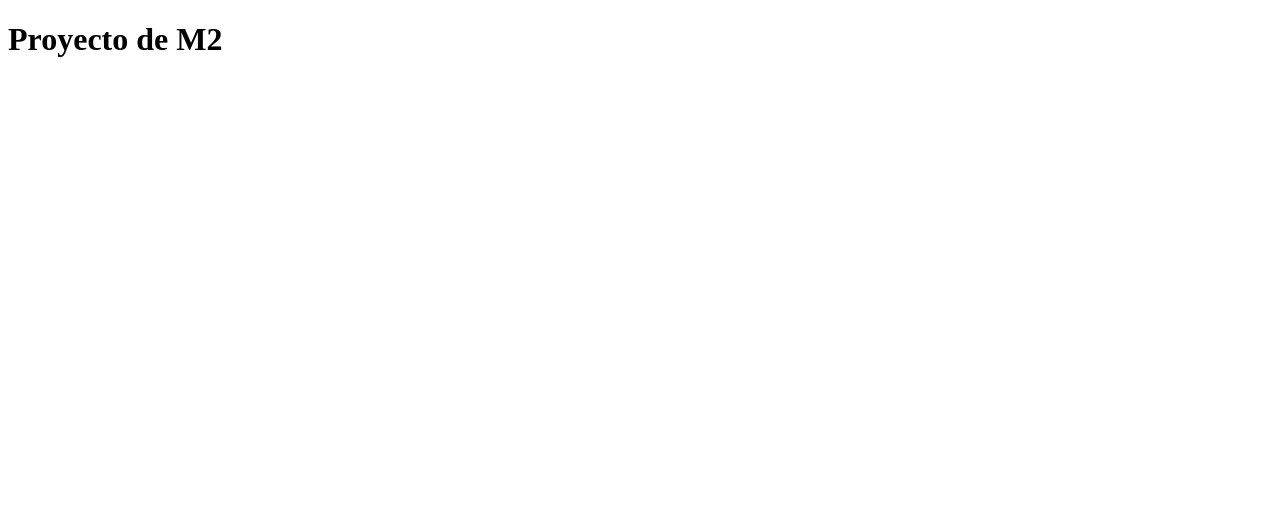
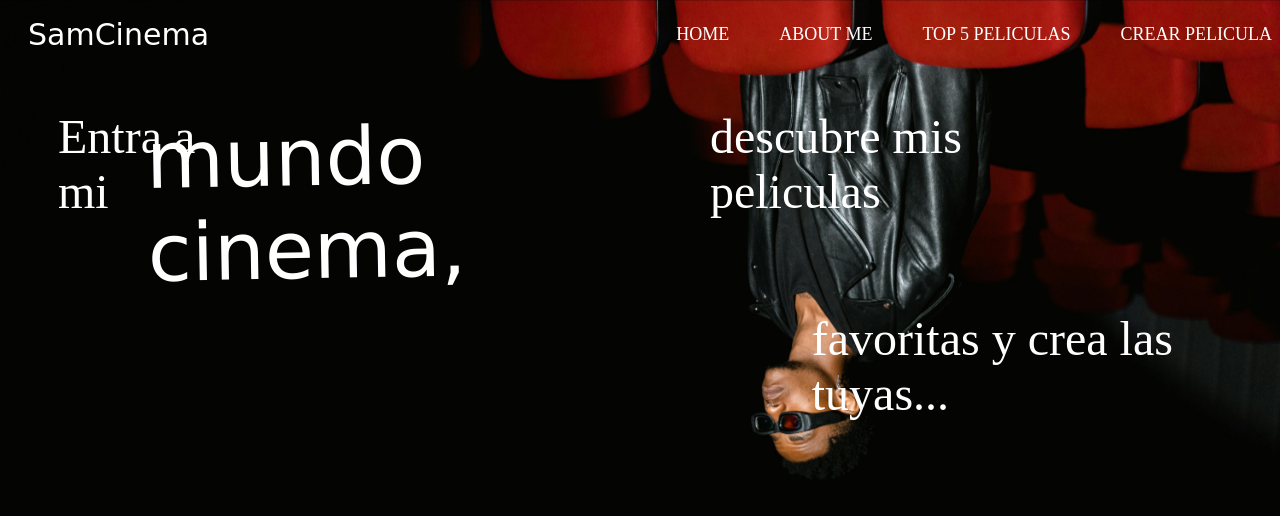
Before and after one commit to pi-rym/PM2-SamantaDriuzzi, a website: page front/index.html in a window 1280 px wide. Drawn offline with Linux system fonts and the light colour scheme; a web font is replaced by a local one.

Commit message:
Olvide por completo comitear por secciones,commit generaral de todo mi avance hasta ahora

```diff
--- /dev/null
+++ b/front/index.css
@@ -0,0 +1,60 @@
+/* agregar una imagen de fondo en toda la pagina */
+body {
+  background-image: url("./assets/fondoHome.jpg");
+  background-attachment: fixed;
+  background-position: center;
+  background-repeat: no-repeat;
+  background-size: cover;
+}
+body::after {
+  content: "";
+  display: block;
+  position: fixed;
+  top: 0;
+  left: 0;
+  width: 100%;
+  height: 100%;
+  background-image: inherit;
+  background-size: inherit;
+  background-position: inherit;
+  background-repeat: inherit;
+  transform: scaleY(-1);
+  -webkit-transform: scaleY(
+    -1
+  ); /* Para navegadores webkit (como Chrome y Safari) */
+  filter: FlipV; /* Alternativa para IE y Edge */
+  z-index: -1;
+}
+.textHome {
+  display: flex;
+  justify-content: flex-start;
+  margin-left: 50px;
+  position: relative;
+}
+.containerLines {
+  display: flex;
+}
+.firstLine {
+  color: white;
+  font-size: 48px;
+  /* transform: translate(70px, -20px); */
+}
+.secondLine {
+  color: white;
+  font-family: "Macondo Swash Caps", cursive;
+  font-weight: 400;
+  font-style: normal;
+  font-size: 80px;
+  transform: rotate(359deg);
+  margin: 48px 0 0 -90px;
+}
+.thirdLine {
+  color: white;
+  font-size: 48px;
+  /* transform: translate(-100px, 80px); */
+}
+.fourthLine {
+  color: white;
+  font-size: 48px;
+  margin: 250px 0 0 -290px;
+}
--- a/front/index.html
+++ b/front/index.html
@@ -3,12 +3,45 @@
   <head>
     <meta charset="UTF-8" />
     <meta name="viewport" content="width=device-width, initial-scale=1.0" />
-    <title>Document</title>
+    <title>SamCinema</title>
+    <!-- files css -->
+    <link rel="stylesheet" href="/front/pagesStyles/navbar.css" />
+    <link rel="stylesheet" href="/front/index.css" />
+    <!-- files fonts -->
+    <link rel="preconnect" href="https://fonts.googleapis.com" />
+    <link rel="preconnect" href="https://fonts.gstatic.com" crossorigin />
+    <link
+      href="https://fonts.googleapis.com/css2?family=Macondo+Swash+Caps&display=swap"
+      rel="stylesheet"
+    />
   </head>
   <body>
-    <h1>Proyecto de M2</h1>
-
-    <script src="./scripts/tempData.js"></script>
-    <script src="./scripts/index.js"></script>
+    <header id="header" class="header">
+      <nav id="navbar">
+        <div class="logo">SamCinema</div>
+        <ul>
+          <li><a class="nav-link" href="#welcome-section">HOME</a></li>
+          <li><a class="nav-link" href="./pages/aboutMe.html">ABOUT ME</a></li>
+          <li>
+            <a class="nav-link" href="./pages/top5movies.html"
+              >TOP 5 PELICULAS</a
+            >
+          </li>
+          <li>
+            <a class="nav-link" href="./pages/createMovie.html"
+              >CREAR PELICULA</a
+            >
+          </li>
+        </ul>
+      </nav>
+    </header>
+    <section id="welcome-section" class="textHome">
+      <div class="containerLines">
+        <p class="firstLine">Entra a mi</p>
+        <p class="secondLine">mundo cinema,</p>
+        <p class="thirdLine">descubre mis peliculas</p>
+        <p class="fourthLine">favoritas y crea las tuyas...</p>
+      </div>
+    </section>
   </body>
 </html>
--- /dev/null
+++ b/front/pagesStyles/aboutMe.css
@@ -0,0 +1,7 @@
+body {
+  background-image: url("../assets/FondoSobreMi.png");
+  background-attachment: fixed;
+  background-position: center;
+  background-repeat: no-repeat;
+  background-size: cover;
+}
--- /dev/null
+++ b/front/pagesStyles/createMovie.css
@@ -0,0 +1,7 @@
+body {
+  background-image: url("../assets/fondoCrearPeli.png");
+  background-attachment: fixed;
+  background-position: center;
+  background-repeat: no-repeat;
+  background-size: cover;
+}
--- /dev/null
+++ b/front/pagesStyles/navbar.css
@@ -0,0 +1,33 @@
+#navbar {
+  display: flex;
+  justify-content: space-between;
+  align-items: center;
+  background-color: transparent;
+}
+
+.logo {
+  width: 200px;
+  font-family: "Macondo Swash Caps", cursive;
+  font-weight: 400;
+  font-style: normal;
+  color: white;
+  font-size: 30px;
+  margin-left: 20px;
+}
+ul {
+  display: flex;
+  list-style: none;
+  gap: 50px;
+}
+.nav-link {
+  background-color: transparent;
+  border: none;
+  color: white;
+  cursor: pointer;
+  font-size: 18px;
+  text-decoration: none;
+}
+
+.nav-link:hover {
+  text-decoration: underline;
+}
--- /dev/null
+++ b/front/pagesStyles/top5movies.css
@@ -0,0 +1,31 @@
+body {
+  background-image: url("../assets/fondoCrearPeli.png");
+  background-attachment: fixed;
+  background-position: center;
+  background-repeat: no-repeat;
+  background-size: cover;
+}
+#movieCardsContainer {
+  display: grid;
+  grid-template-columns: repeat(auto-fit, minmax(100px, 1fr));
+  gap: 38px;
+  padding: 100px;
+  justify-items: center;
+}
+.card {
+  width: 200px;
+  height: auto;
+}
+.card > img {
+  border-radius: 8px;
+  width: 100%;
+  height: auto;
+  box-shadow: 0px 0px 20px #9c9c9c;
+}
+.name {
+  color: white;
+  font-size: 18px;
+  text-align: center;
+  margin-top: 8px;
+  margin-top: 30px;
+}
--- a/front/scripts/index.js
+++ b/front/scripts/index.js
@@ -1 +1,21 @@
-console.log(tempData);
+const movieCardsContainer = document.getElementById("movieCardsContainer");
+
+const movies = tempData;
+
+movies.forEach((movie) => {
+  const card = document.createElement("div");
+  card.classList.add("card");
+
+  const img = document.createElement("img");
+  img.src = movie.poster;
+  img.alt = `${movie.title} Poster`;
+
+  const nameParagraph = document.createElement("p");
+  nameParagraph.textContent = movie.title;
+  nameParagraph.classList.add("name");
+
+  card.appendChild(img);
+  card.appendChild(nameParagraph);
+
+  movieCardsContainer.appendChild(card);
+});
--- a/front/scripts/tempData.js
+++ b/front/scripts/tempData.js
@@ -7,7 +7,7 @@ const tempData = [
     genre: ["Action", "Adventure", "Comedy"],
     rate: 7.7,
     poster:
-      "https://m.media-amazon.com/images/M/MV5BNjM0NTc0NzItM2FlYS00YzEwLWE0YmUtNTA2ZWIzODc2OTgxXkEyXkFqcGdeQXVyNTgwNzIyNzg@._V1_SX300.jpg",
+      "https://encrypted-tbn1.gstatic.com/images?q=tbn:ANd9GcTeV52YwTe6UOPw2JhgmV_lvjb2E2llMwPR4ulxNT7rPdgq_R3y",
   },
   {
     title: "Star Wars: Episode IV - A New Hope",
@@ -17,7 +17,7 @@ const tempData = [
     genre: ["Action", "Adventure", "Fantasy", "Sci-Fi"],
     rate: 8.7,
     poster:
-      "https://m.media-amazon.com/images/M/MV5BOTA5NjhiOTAtZWM0ZC00MWNhLThiMzEtZDFkOTk2OTU1ZDJkXkEyXkFqcGdeQXVyMTA4NDI1NTQx._V1_SX300.jpg",
+      "https://encrypted-tbn1.gstatic.com/images?q=tbn:ANd9GcSKTW3jUyO26OzUfoQnFRdIcH_9NgxuU2yzeFUMmJWqBCtPP9lF",
   },
   {
     title: "The Lord of the Rings: The Fellowship of the Ring",
@@ -27,6 +27,26 @@ const tempData = [
     genre: ["Action", "Adventure", "Drama", "Fantasy"],
     rate: 8.8,
     poster:
-      "https://m.media-amazon.com/images/M/MV5BN2EyZjM3NzUtNWUzMi00MTgxLWI0NTctMzY4M2VlOTdjZWRiXkEyXkFqcGdeQXVyNDUzOTQ5MjY@._V1_SX300.jpg",
+      "https://encrypted-tbn0.gstatic.com/images?q=tbn:ANd9GcSUrYu5XxAifo5b7XV5wVnd7zGFjYJP9V39b6vbChQue04j4b7-",
+  },
+  {
+    title: "Forrest Gump",
+    year: 1994,
+    director: "Robert Zemeckis",
+    duration: "2h 58min",
+    genre: ["Drama"],
+    rate: 8.8,
+    poster:
+      "https://encrypted-tbn2.gstatic.com/images?q=tbn:ANd9GcSgJaxEFJxdwh2SP1sAI92IQgaThjvJM6XSd1G2YEEqVwjqNnVF",
+  },
+  {
+    title: "The Shawshank Redemption",
+    year: 1994,
+    duration: "2h 58min",
+    director: "Frank Darabont",
+    genre: ["Drama"],
+    rate: 9.3,
+    poster:
+      "https://encrypted-tbn3.gstatic.com/images?q=tbn:ANd9GcTv45qUNctbXnWYx3U-2nHwbIR7WGQKZQPMCayuvaq3ZLO8XlEA",
   },
 ];
```
Also changed, not shown: front/pages/aboutMe.html (added, +35 -0 lines), front/pages/createMovie.html (added, +33 -0 lines), front/pages/top5movies.html (added, +38 -0 lines), front/assets/FondoSobreMi.png (added), front/assets/fondoHome.jpg (added), front/assets/logoSamCinema.png (added), 2 other files.
